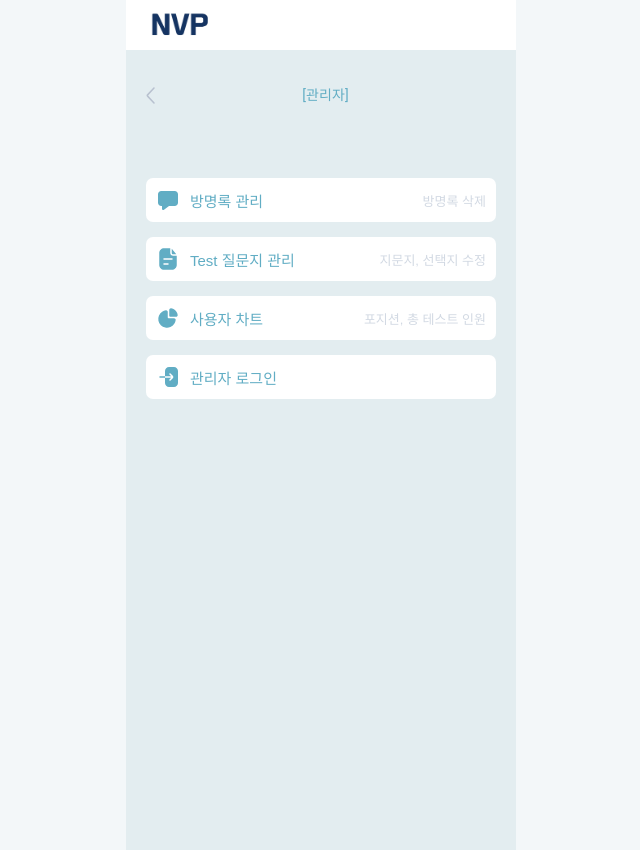
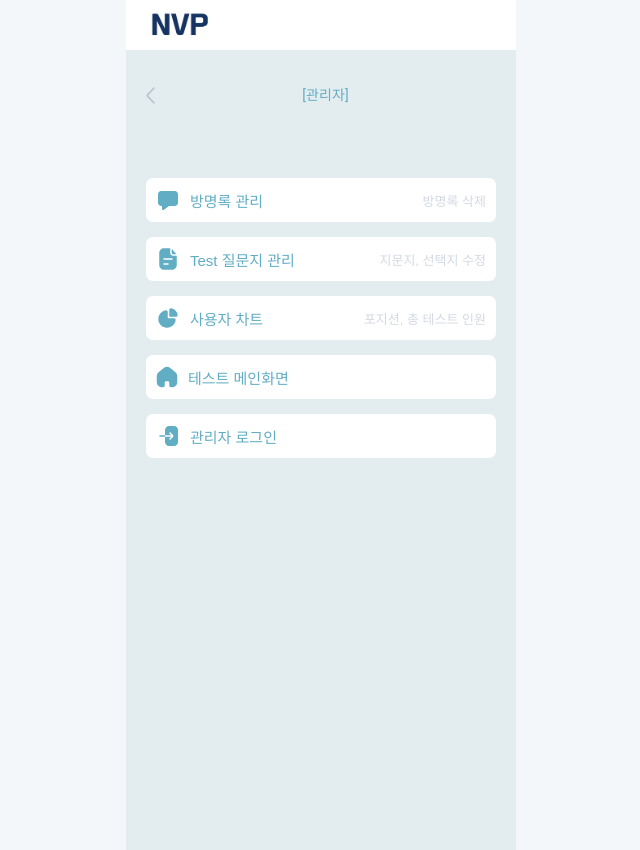
Before and after one commit to heesuuuu/nvp-test, a Next.js app: page /admin in a window 1280 px wide. Shown: the whole page, without its empty margins (319-959 px from the left). Built offline with nearby package versions, Linux system fonts and the light colour scheme; no server answers.

Commit message:
[chore] admin 통계 %, 메인이동버튼 추가

```diff
--- a/src/app/admin/page.jsx
+++ b/src/app/admin/page.jsx
@@ -1,6 +1,6 @@
 "use client";
 import { PageButton } from "@/components/common/Button";
-import { GuestBookIcon, GuestChart, TestQuestion, AdminLogout, AdminLogin } from "@/components/common/icon/AdminIcon";
+import { GuestBookIcon, GuestChart, TestQuestion, AdminLogout, AdminLogin, UserHome } from "@/components/common/icon/AdminIcon";
 import Navigate from "@/components/layout/navigate/Navigate";
 import Link from "next/link";
 import React, { useEffect, useState } from "react";
@@ -64,6 +64,14 @@ const admin = () => {
                             hoverColor="var(--white)"
                         ></PageButton>
                     </Link>
+                    <Link href="/">
+                        <PageButton
+                            text="테스트 메인화면"
+                            desc=""
+                            Icon={UserHome}
+                            hoverColor="var(--white)"
+                        ></PageButton>
+                    </Link>
                     {isAdmin === null ? null : isAdmin ? (
                         <PageButton
                             text="관리자 로그아웃"
--- a/src/app/admin/stats/page.jsx
+++ b/src/app/admin/stats/page.jsx
@@ -6,7 +6,6 @@ import ChartComponent from "@/components/chartComponent/ChartComponent";
 import api from "@/utils/axios";
 
 const stats = () => {
-    // const seriesData = [30, 40, 35, 50];
     const [seriesData, setSeriesData] = useState([0, 0, 0, 0]);
     const [total, setTotal] = useState(0);
 
--- a/src/components/common/icon/AdminIcon.jsx
+++ b/src/components/common/icon/AdminIcon.jsx
@@ -51,6 +51,18 @@ export const GuestChart = ({ fill = "var(--primary)" }) => {
         </svg>
     );
 };
+export const UserHome = ({ fill = "var(--primary)" }) => {
+    return (
+        <svg width="22" height="22" viewBox="0 0 22 22" fill="none" xmlns="http://www.w3.org/2000/svg">
+            <path
+                d="M1.5 9.93841C1.5 8.71422 2.06058 7.55744 3.02142 6.79888L8.52142 2.45677C9.97466 1.30948 12.0253 1.30948 13.4786 2.45677L18.9786 6.79888C19.9394 7.55744 20.5 8.71422 20.5 9.93841V16.5C20.5 18.7091 18.7091 20.5 16.5 20.5H15C14.4477 20.5 14 20.0523 14 19.5V16.5C14 15.3954 13.1046 14.5 12 14.5H10C8.89543 14.5 8 15.3954 8 16.5V19.5C8 20.0523 7.55228 20.5 7 20.5H5.5C3.29086 20.5 1.5 18.7091 1.5 16.5L1.5 9.93841Z"
+                fill={fill}
+                stroke={fill}
+                strokeWidth="1.5"
+            />
+        </svg>
+    );
+};
 export const AdminLogout = ({ fill = "var(--primary)" }) => {
     return (
         <svg width="24" height="24" viewBox="0 0 24 24" fill="none" xmlns="http://www.w3.org/2000/svg">
@@ -63,6 +75,7 @@ export const AdminLogout = ({ fill = "var(--primary)" }) => {
         </svg>
     );
 };
+
 export const AdminLogin = ({ fill = "var(--primary)" }) => {
     return (
         <svg width="24" height="24" viewBox="0 0 24 24" fill="none" xmlns="http://www.w3.org/2000/svg">
```
Also changed, not shown: src/components/chartComponent/ChartComponent.jsx (+3 -4 lines).
